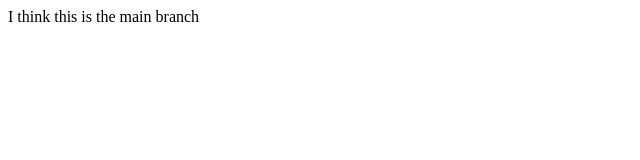
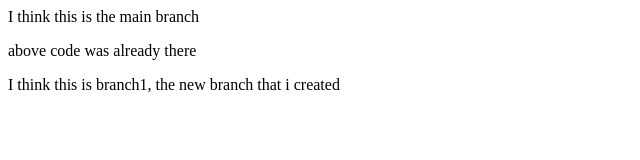
Before and after one commit to yamsun/lesson-two, a plain HTML site: page index.html in a window 1280 px wide. Shown: the whole page, without its empty margins (0-640 px from the left). Drawn offline with Linux system fonts and the light colour scheme.

Commit message:
Update Index.html
made changes in branch1

```diff
--- a/index.html
+++ b/index.html
@@ -1 +1,3 @@
 <p> I think this is the main branch</p>
+<p> above code was already there</p>
+<p> I think this is branch1, the new branch that i created</p>
```
